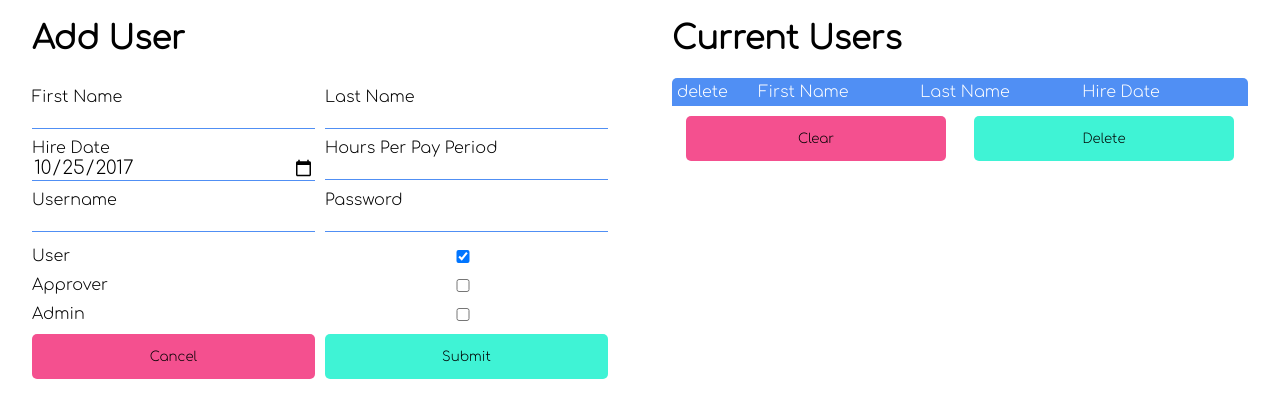
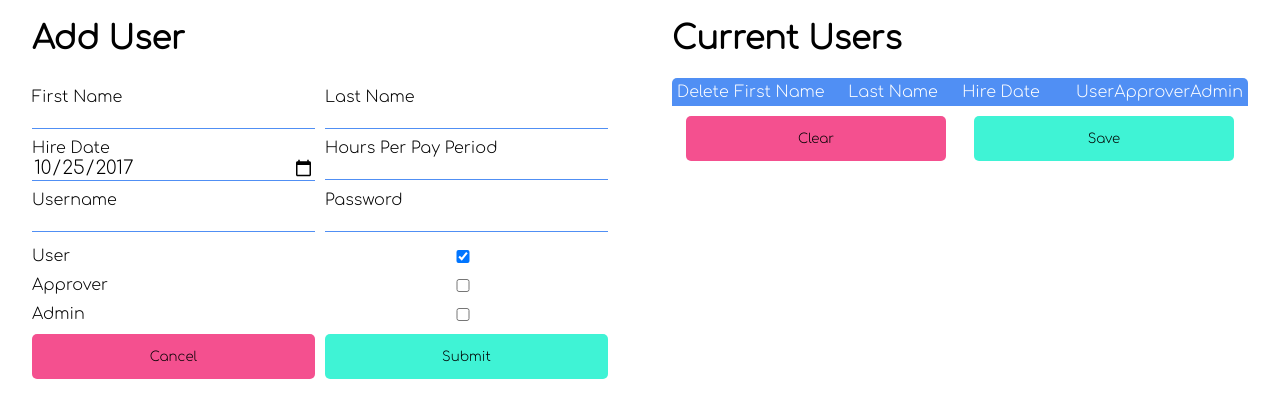
Before and after one commit to FreeMasen/MCTC.Capstone.Midterm.PTO_Calculator, a Flask app: template website/templates/admin.html in a window 1280 px wide. Shown: the part 60-478 px from the top of the page. Run offline with Flask 2, Linux system fonts and the light colour scheme; the template is opened without the code that fills it, so the values that code supplies are empty; style sheets or scripts are compiled from the project's sources.

Commit message:
working form info, need to adjust the user roles saving

```diff
--- a/data/cal.py
+++ b/data/cal.py
@@ -60,6 +60,9 @@ class Cal():
         '''Get a date from a datetime string (1-1-1970)'''
         date_arr = list(map(int, date_string.split('-')))
         return datetime(year=date_arr[2], month=date_arr[0], day=date_arr[1])
+    def parse_iso_date(date_string):
+        date_arr = list(map(int, date_string.split('-')))
+        return datetime(year=date_arr[0], month=date_arr[1], day=date_arr[2])
     def date_strting(date_time):
         return '{m}-{d}-{y}'.format(m=date_time.month,\
         d=date_time.day, y=date_time.year)
--- a/data/models.py
+++ b/data/models.py
@@ -15,7 +15,7 @@ class Employee(Base):
     hire_date = Column(DateTime)
     time_earned = relationship('Accrual', uselist=True)
     time_requested = relationship('TimeOffRequest', uselist=True)
-    user = relationship('User', uselist=False, back_populates='employee')
+    user = relationship('User', uselist=False, back_populates='employee', lazy='joined')
 
 class Accrual(Base):
     '''Earned Paid Time Off'''
@@ -67,7 +67,7 @@ class Roles(types.TypeDecorator):
         if value & 2 > 0:
             ret.append('approver')
         if value & 4 > 0:
-            ret.append('adimg')
+            ret.append('admin')
         return ret
 
 class User(Base):
--- a/gulpfile.js
+++ b/gulpfile.js
@@ -34,6 +34,7 @@ gulp.task('scss', () => {
 });
 
 gulp.task('watch', () => {
+
     gulp.watch(['website/static/scss/*.scss'], ['scss'])
     gulp.watch(['website/**/*.html',
                 'website/**/*.js',
--- a/website/server.py
+++ b/website/server.py
@@ -1,6 +1,7 @@
 import time
 from datetime import datetime
 from functools import reduce
+import json
 from flask import Flask, render_template, request, jsonify, redirect, session
 from data.models import TimeOffRequest, RequestDay, User, Employee
 from data.cal import Cal
@@ -140,7 +141,8 @@ def add_user():
     '''Add a new user/employee'''
     first_name = request.form.get('first-name')
     last_name = request.form.get('last-name')
-    hire_date = request.form.get('hire-date')
+    hire_date_text = request.form.get('hire-date')
+    hire_date = Cal.parse_iso_date(hire_date_text)
     username = request.form.get('username')
     password = request.form.get('password')
     roles = request.form.getlist('role')
@@ -151,11 +153,15 @@ def add_user():
     DB.add_employee(employee)
     return redirect('/admin')
 
-@app.route('/deleteUser', methods=['post'])
+@app.route('/saveUsers', methods=['post'])
 def del_user():
-    print('deleteUser')
-    employee_ids = request.form.getlist('emp-id')
-    DB.delete_users(employee_ids)
+    print('saveUsers')
+    delete_ids = request.form.getlist('delete-user')
+    DB.delete_users(delete_ids)
+    role_changes_text = request.form.get('employee-changes')
+    if len(role_changes_text) > 0:
+        role_changes = json.loads(role_changes_text)
+        DB.update_user_roles(role_changes)
     return redirect('/admin')
 @app.route('/approve', methods=['get'])
 def approve():
@@ -186,7 +192,14 @@ def dow(day_number):
         return 'fri'
     elif day_number ==6:
         return 'sat'
-
+@app.template_filter('checked')
+def checked(info):
+    try:
+        if info[0] in info[1]:
+            return 'checked'
+    except:
+        pass
+    return ''
 def get_user():
     return DB.get_user(session['username'])
 
@@ -198,7 +211,7 @@ def _safe_parse(text):
     except ValueError:
         return None
 
-def check_for_user():
+def check_for_user(role="user"):
     try:
         session_username = session['username']
         #will throw a ValueError if not a number
@@ -210,6 +223,8 @@ def check_for_user():
             del session['username']
             del session['expiration']
             return False
+        user = DB.get_user(session_username)
+        return role in user.roles
     except Exception as e:
         return False
     return True
--- a/website/static/scss/admin.scss
+++ b/website/static/scss/admin.scss
@@ -75,7 +75,7 @@
         #current-user-body {
             display: grid;
             grid-gap: 1px;
-            grid-template-columns: 0.25fr 0.5fr 0.5fr 0.5fr;
+            grid-template-columns: 0.25fr repeat(4, 0.5fr);
             .delete {
                 grid-column: 1;
             }
@@ -87,6 +87,16 @@
             }
             .current-hire-date {
                 grid-column: 4;
+            }
+            .roles {
+                grid-column: 5;
+                display: flex;
+                flex-flow: row;
+                justify-content: space-around;
+                text-align: center;
+                * {
+                    flex-basis: 33%;
+                }
             }
         }
         #current-user-header {
--- a/website/templates/admin.html
+++ b/website/templates/admin.html
@@ -18,7 +18,7 @@
             </div>
             <div class="input" id="hours-container">
                     <label for="hours">Hours Per Pay Period</label>
-                    <input id="hours" name="hours" type="number" min="0" />
+                    <input id="hours" name="hours" type="text" min="0" />
                 </div>
             <div class="input" id="username-container">
                 <label for="username">Username</label>
@@ -45,28 +45,38 @@
             <button id="cancel" type="button">Cancel</button>
             <button id="submit" type="submit">Submit</button>
         </form>
-        <form class="edit-user" action="/deleteUser" method="post">
+        <form class="edit-user" action="/saveUsers" method="post">
             <h1>Current Users</h1>
             <div id="current-user-header">
-                <span class="delete">delete</span>
+                <span class="delete">Delete</span>
                 <span class="current-first-name">First Name</span>
                 <span class="current-last-name">Last Name</span>
                 <span class="current-hire-date">Hire Date</span>
+                <div class="roles">
+                    <span class="current-user">User</span>
+                    <span class="current-approver">Approver</span>
+                    <span class="current-admin">Admin</span>
+                </div>
             </div>
             <div id="current-user-body">
                 {% for emp in employees %}
                 <div class="delete">
-                    <input type="checkbox" name="delete-user"  />
+                    <input type="checkbox" name="delete-user" value="{{emp.employee_id}}"  />
                 </div>
                 <span class="current-first-name">{{emp.first_name}}</span>
                 <span class="current-last-name">{{emp.last_name}}</span>
                 <span class="current-hire-date">{{emp.hire_date | date_string}}</span>
-                <input type="hidden" name="emp-id" value={{emp.employee_id}} />
+                <div class="roles">
+                    <input id="{{emp.employee_id}}-user-role" type="checkbox" {{('user', emp.user.roles)|checked}} class="role-selection"  />
+                    <input id="{{emp.employee_id}}-approver-role" type="checkbox" {{('approver', emp.user.roles)|checked}} class="role-selection" />
+                    <input id="{{emp.employee_id}}-admin-role" type="checkbox" {{('admin', emp.user.roles)|checked}} class="role-selection" />
+                </div>
                 {% endfor %}
+                <input id="change-tracker" class="change-tracker" type="hidden" name="employee-changes" />
             </div>
             <div class="buttons">
                 <button type="button" id="clear">Clear</button>
-                <button type="submit" id="delete">Delete</button>
+                <button type="submit" id="save">Save</button>
             </div>
         </form>
     </div>
```
Also changed, not shown: data/database.py (+24 -23 lines), requirements.txt (+59 -0 lines), seed.py (added, +10 -0 lines), website/static/js/admin.js (+65 -5 lines).
